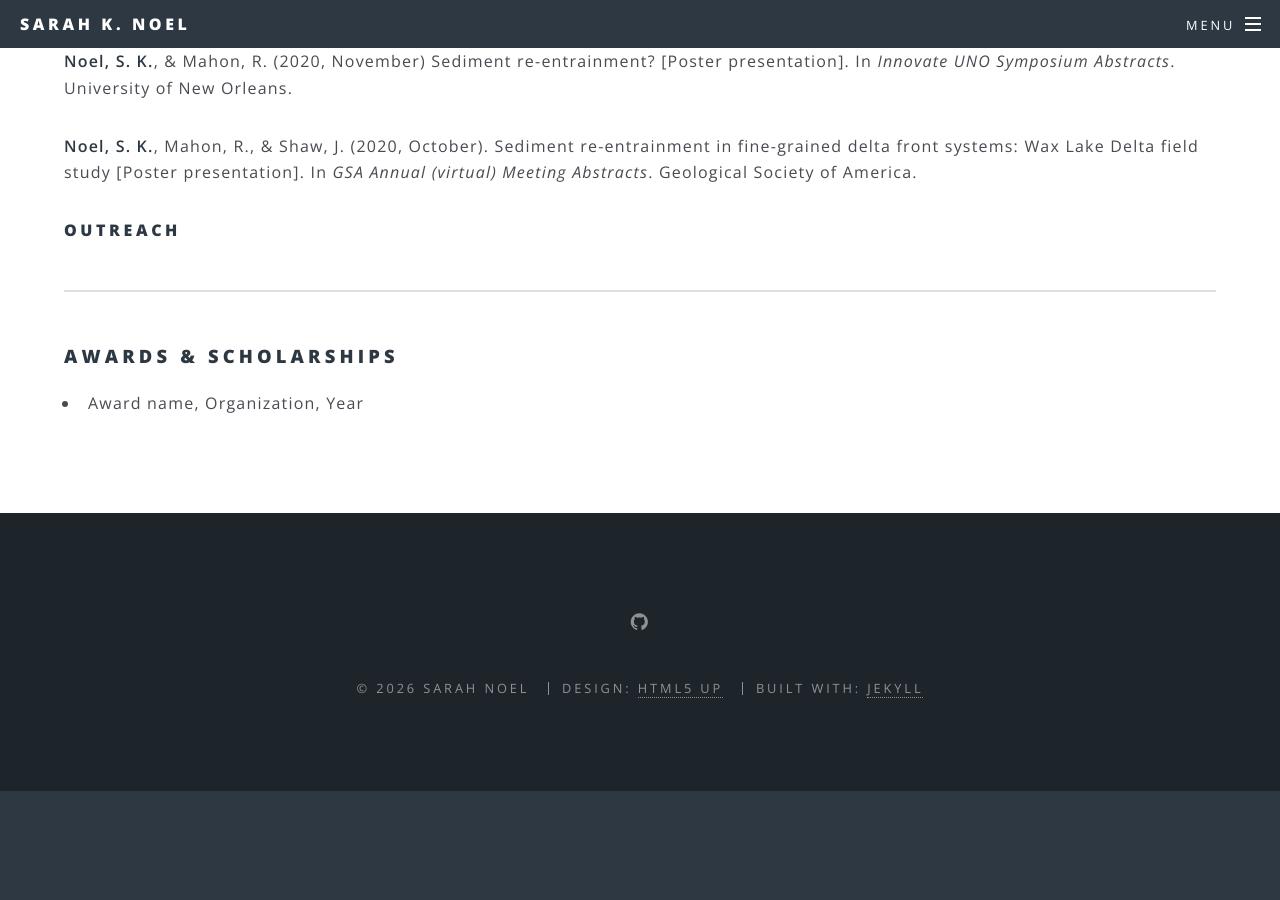
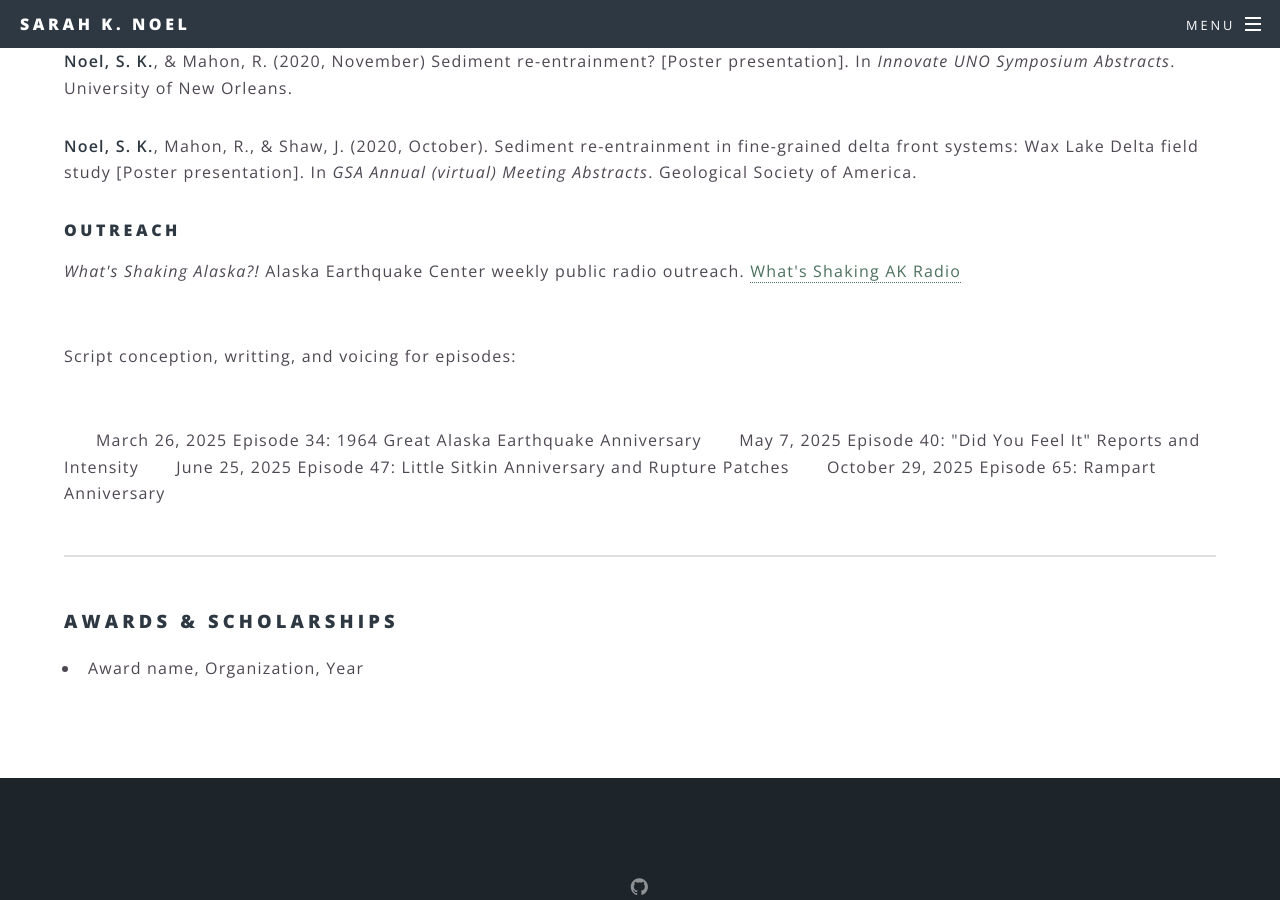
Before and after one commit to aknoel/academic, a Jekyll site: the page built from cv.html, in a window 1280 px wide and 900 px high, scrolled down 2003 px. Built offline with Jekyll 4.4.1, drawn with Linux system fonts in a browser that asks for light colours; before the commit the page ends 2794 px from its top, so only the background shows below that.

Commit message:
cv updates

```diff
--- a/cv.html
+++ b/cv.html
@@ -78,7 +78,13 @@ subtitle:
 		Geological Society of America.</p>
 
 	<h4>Outreach</h4>
-
+	<p><i>What's Shaking Alaska?!</i> Alaska Earthquake Center weekly public radio outreach.
+		<a href="https://earthquake.alaska.edu/AEC-radio">What's Shaking AK Radio</a></p><br \>
+		Script conception, writting, and voicing for episodes:</p><br \>
+		<span style="margin-left: 2em;">March 26, 2025 Episode 34: 1964 Great Alaska Earthquake Anniversary</span>
+		<span style="margin-left: 2em;">May 7, 2025 Episode 40: "Did You Feel It" Reports and Intensity</span>
+		<span style="margin-left: 2em;">June 25, 2025 Episode 47: Little Sitkin Anniversary and Rupture Patches</span>
+		<span style="margin-left: 2em;">October 29, 2025 Episode 65: Rampart Anniversary</span>
 
 	<hr />
 
```
